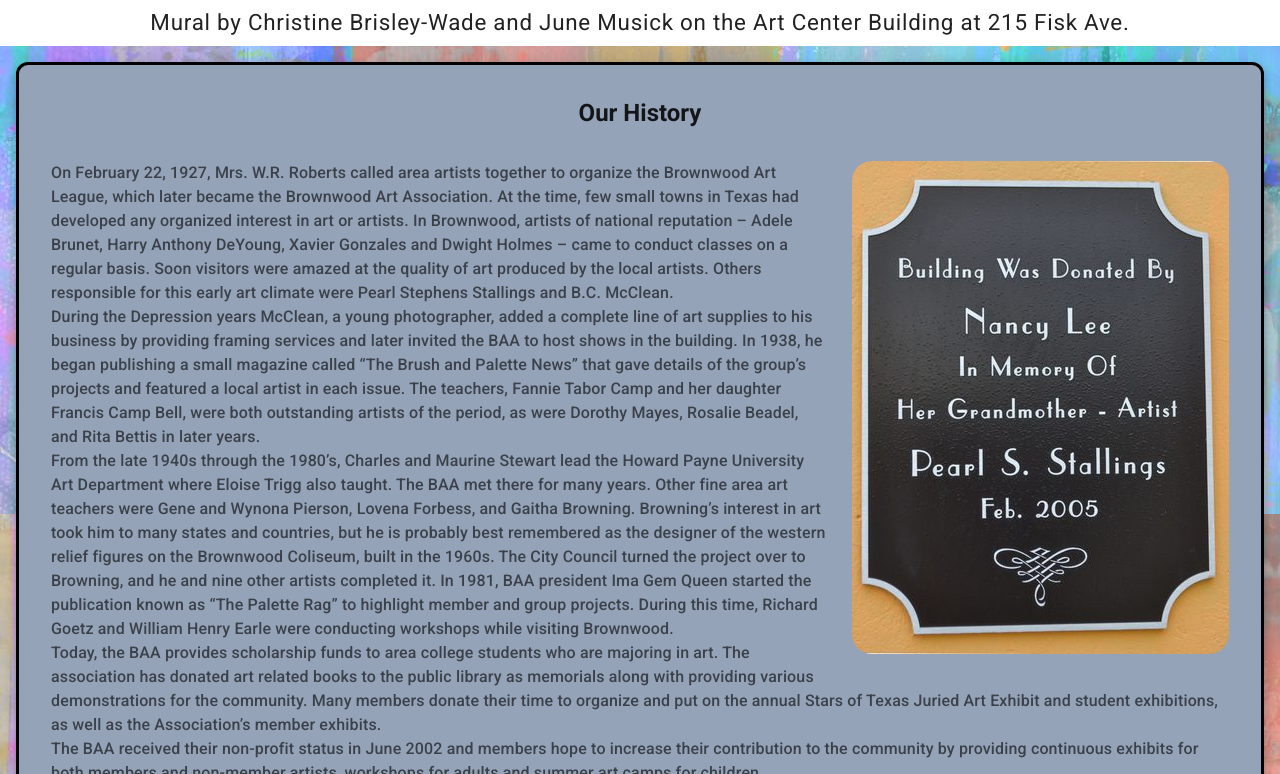
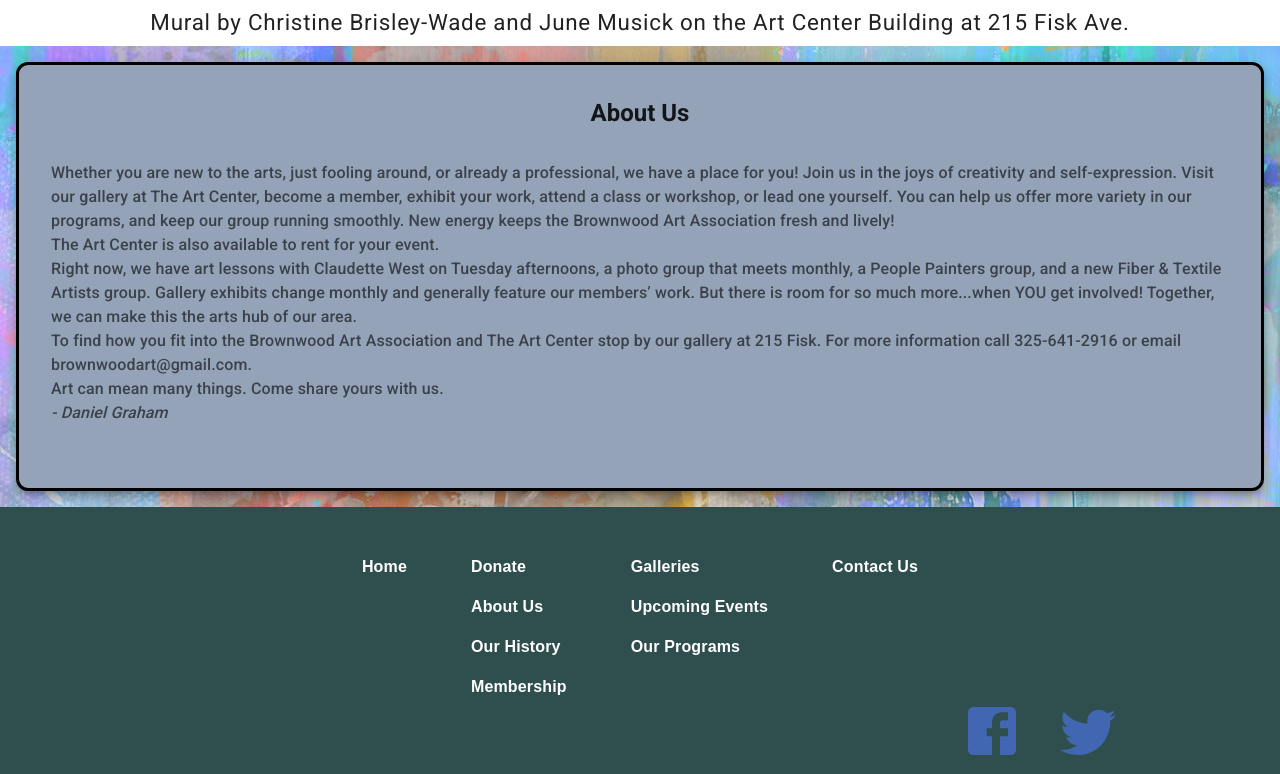
Before and after one commit to Jonathan-Day-Dev/bwd-art, a React (Create React App) app: page /about in a window 1280 px wide. Shown: the part 786-1560 px from the top of the page. Built offline with nearby package versions, Linux system fonts and the light colour scheme.

Commit message:
update page data

```diff
--- a/src/App.js
+++ b/src/App.js
@@ -22,6 +22,7 @@ import Event from "./components/Event/Event";
 import Daniel from "./components/Daniel/Daniel";
 import Board from "./components/Board/Board";
 import Programs from "./components/Event/Programs";
+import History from "./components/History/History";
 
 const App = () => {
   return (
@@ -47,7 +48,8 @@ const App = () => {
               </Fragment>
             }
           />
-          <Route path="/about" element={<AboutUs />} />
+          <Route path="/history" element={<AboutUs />} />
+          <Route path="/about" element={<History />} />
           <Route path="/contact" element={<Contact />} />
           <Route path="/classes" element={<Classes />} />
           <Route path="/members" element={<MemberArt />} />
--- a/src/components/Event/components/event_data.js
+++ b/src/components/Event/components/event_data.js
@@ -1,17 +1,7 @@
 import ducks01 from "../../../assets/ducks01.jpg";
 import ducks02 from "../../../assets/ducks02.jpg";
-import marchExhibit2 from "../../../assets/march_image02.jpg";
 
 const events = [
-    {
-      title: "Water Media Exhibit - Reception",
-      date: "March 3, 2022",
-      time: "5 pm to 8 pm",
-      img: marchExhibit2,
-      description:
-        "Browse artwork by BAA member artists while enjoying a glass of wine and hors d'oeuvres. The exhibit will remain open throughout March.",
-      benefit: false,
-    },
     {
       title: "En Plein Air Brownwood Competition - Entry",
       date: "April 2, 2022",
--- /dev/null
+++ b/src/components/History/History.js
@@ -0,0 +1,52 @@
+import CustomCard from "../UI/CustomCard";
+
+import { useRef, useEffect } from "react";
+
+const History = () => {
+  const topRef = useRef();
+
+  useEffect(() => {
+    topRef.current.scrollIntoView({
+      behavior: "smooth",
+    });
+  }, []);
+
+  return (
+    <CustomCard
+      title="About Us"
+      body={
+        <div ref={topRef}>
+          <p>
+            Whether you are new to the arts, just fooling around, or already a
+            professional, we have a place for you! Join us in the joys of
+            creativity and self-expression. Visit our gallery at The Art Center,
+            become a member, exhibit your work, attend a class or workshop, or
+            lead one yourself. You can help us offer more variety in our
+            programs, and keep our group running smoothly. New energy keeps the
+            Brownwood Art Association fresh and lively!
+          </p>
+          <p>The Art Center is also available to rent for your event.</p>
+          <p>
+            Right now, we have art lessons with Claudette West on Tuesday
+            afternoons, a photo group that meets monthly, a People Painters
+            group, and a new Fiber &amp; Textile Artists group. Gallery exhibits
+            change monthly and generally feature our members’ work. But there is
+            room for so much more...when YOU get involved! Together, we can make
+            this the arts hub of our area.
+          </p>
+          <p>
+            To find how you fit into the Brownwood Art Association and The Art
+            Center stop by our gallery at 215 Fisk. For more information call
+            325-641-2916 or email brownwoodart@gmail.com.
+          </p>
+          <p>Art can mean many things. Come share yours with us.</p>
+          <p>
+            <em> - Daniel Graham</em>
+          </p>
+        </div>
+      }
+    />
+  );
+};
+
+export default History;
--- a/src/components/Layout/Footer/Footer.js
+++ b/src/components/Layout/Footer/Footer.js
@@ -49,6 +49,9 @@ const Footer = () => {
             </Grid>
             <Grid item component={Link} to="/about">
               About Us
+            </Grid>
+            <Grid item component={Link} to="/history">
+              Our History
             </Grid>
             <Grid
               item
--- a/src/components/Nav/AppBar.js
+++ b/src/components/Nav/AppBar.js
@@ -107,7 +107,7 @@ const ResponsiveAppBar = () => {
                   }}
                 >
                   <Link to={page.path || { pathname: page.link }}>
-                    {page.name}
+                    {page.hide ? null : page.name}
                   </Link>
                 </Button>
               ))}
--- a/src/components/Nav/tab_data.js
+++ b/src/components/Nav/tab_data.js
@@ -7,7 +7,8 @@ const pages = [
   { name: "Member Galleries", path: "/members" },
   { name: "Donations", link: donateLink },
   { name: "Membership", link: membershipLink },
-  { name: "About Us", path: "/about" }
+  { name: "About Us", path: "/about" },
+  { name: "Our History", path: "/history", hide: true }
 ];
 
 export default pages;
--- a/src/components/UI/CustomCard.js
+++ b/src/components/UI/CustomCard.js
@@ -28,7 +28,7 @@ const CustomCard = (props) => {
           component="img"
           image={props.imgPath}
           alt={props.imgPath}
-          sx={{ height: "25vw" }}
+          sx={{ height: "70vh" }}
         />
       )}
       <CardContent>
```
